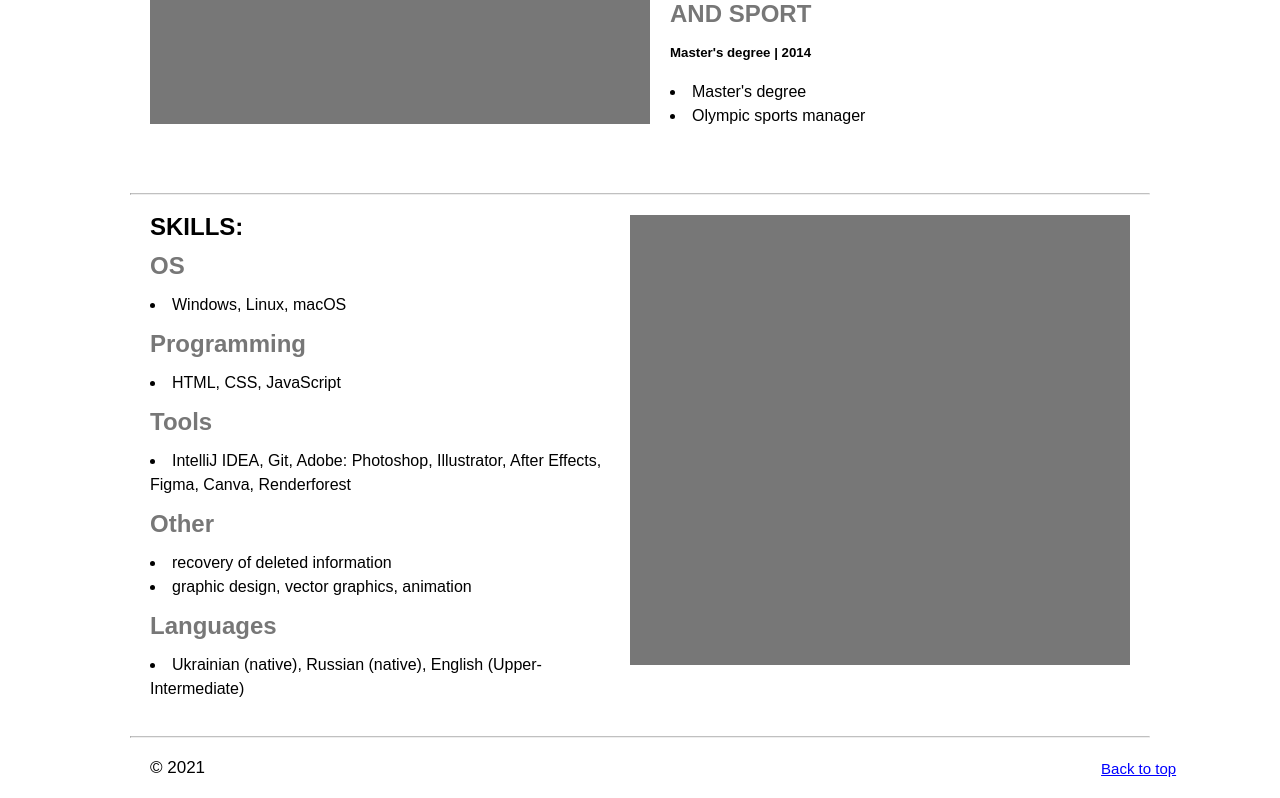
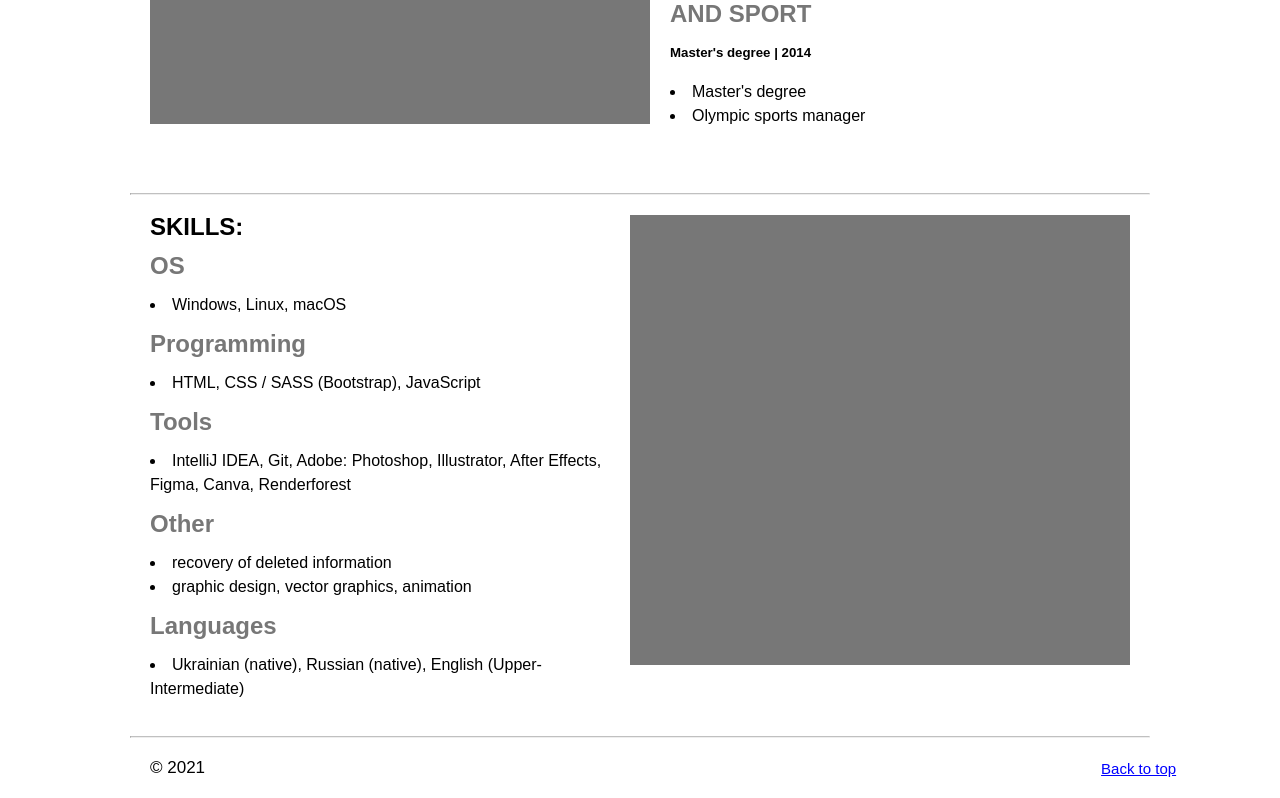
Before and after one commit to iryna-berezinska/Resume_CSS, a plain HTML site: page index.html in a window 1280 px wide. Shown: the part 1179-1977 px from the top of the page. Drawn offline with Linux system fonts and the light colour scheme.

Commit message:
corrected

```diff
--- a/index.html
+++ b/index.html
@@ -107,7 +107,7 @@
             <li>Windows, Linux, macOS</li>
 
             <h2 class="head_2">Programming</h2>
-            <li>HTML, CSS, JavaScript</li>
+            <li>HTML, CSS / SASS (Bootstrap), JavaScript</li>
 
             <h2 class="head_2">Tools</h2>
 
```
